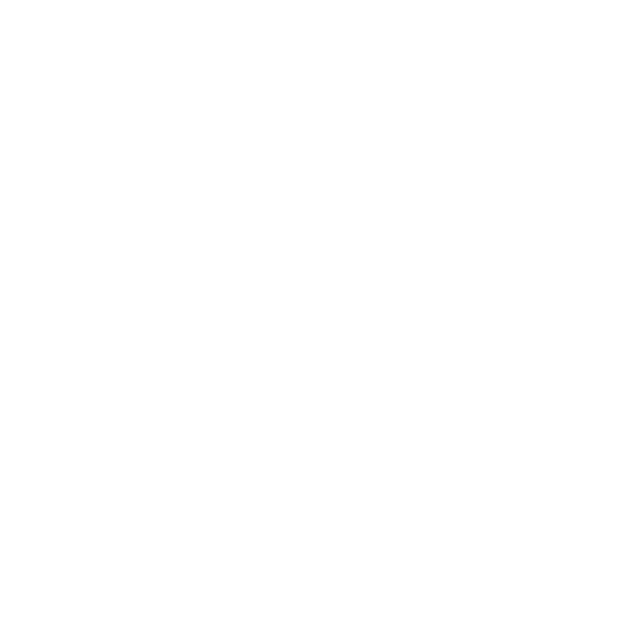
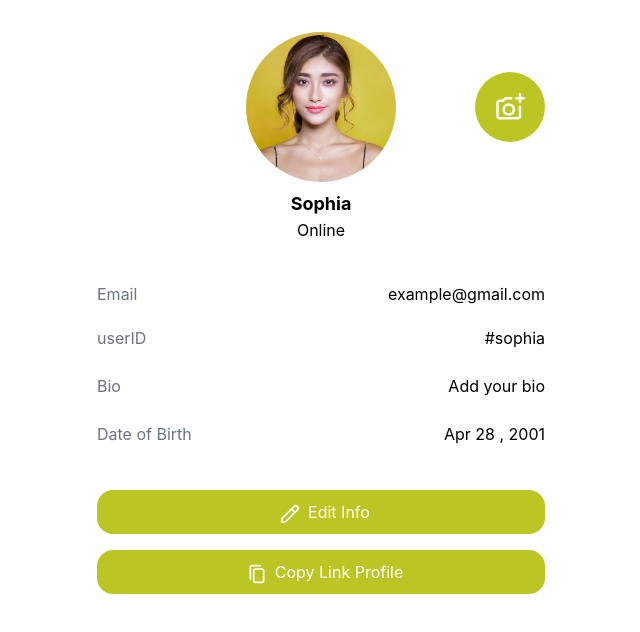
Before and after one commit to Shayan-Mst/ChatApp, a React (Vite) app in the folder my-react-app/: page /profile in a window 1280 px wide. Before the commit this address had no page. Shown: the top 632 px of the page, without its empty margins (319-959 px from the left). Built offline with nearby package versions, Linux system fonts and the light colour scheme.

Commit message:
profile setting aded

```diff
--- a/my-react-app/src/App.jsx
+++ b/my-react-app/src/App.jsx
@@ -8,6 +8,7 @@ import Register from './components/Register'
 import Home from './components/Home'
 import { ChatContext } from './context'
 import Chat from './components/Chat'
+import Profile from './components/Profile'
 
 function App() {
 
@@ -27,6 +28,8 @@ function App() {
   <Route path='/register' element={<Register/>}/>
   <Route path='/home' element={<Home/>}/>
   <Route path='/chat' element={<Chat/>}/>
+  <Route path='/profile' element={<Profile/>}/>
+
 </Routes>
 
 
--- /dev/null
+++ b/my-react-app/src/components/Profile.jsx
@@ -0,0 +1,120 @@
+import React,{useState} from 'react'
+import sophi from './../assets/sophi.jpg'
+import { useNavigate } from 'react-router-dom'
+
+
+const Profile = () => {
+
+    const [copySuccess, setCopySuccess] = useState('');
+
+    const copyToClipboard = async () => {
+      try {
+        const profileLink = 'https://example.com/profile/sophi'; // Replace with dynamic profile URL
+        await navigator.clipboard.writeText(profileLink);
+        setCopySuccess('Profile link copied!'); // Show success message
+        setTimeout(()=>{
+
+            setCopySuccess('');
+
+        },1000)
+      } catch (err) {
+        setCopySuccess('Failed to copy!');
+        console.error('Failed to copy: ', err);
+      }
+    };
+
+    const navigate = useNavigate()
+
+    function goEdit(){
+        navigate('/profile/edit')
+    }
+
+  return (
+    <>
+    <div className='relative md:px-16 h-full '>
+
+
+    <section className='relative'>
+
+    <button className='add-chat absolute top-10 right-0 md:right-24 lg:right-56 xl:right-80'>
+
+<svg width="30" height="30" viewBox="0 0 24 24" fill="none" xmlns="http://www.w3.org/2000/svg"><g id="SVGRepo_bgCarrier" stroke-width="0"></g><g id="SVGRepo_tracerCarrier" stroke-linecap="round" stroke-linejoin="round"></g><g id="SVGRepo_iconCarrier"> <path d="M13 5H9.32843C8.79799 5 8.28929 5.21071 7.91421 5.58579L7.08579 6.41421C6.71071 6.78929 6.20201 7 5.67157 7H4C2.89543 7 2 7.89543 2 9L2 19C2 20.1046 2.89543 21 4 21H18C19.1046 21 20 20.1046 20 19V12M17 5H23M20 8V2M11 18C13.2091 18 15 16.2091 15 14C15 11.7909 13.2091 10 11 10C8.79086 10 7 11.7909 7 14C7 16.2091 8.79086 18 11 18Z" stroke="#fff" stroke-width="2" stroke-linecap="round" stroke-linejoin="round"></path> </g></svg>
+</button>
+        <img style={{width:"150px",height:"150px"}} className='rounded-full object-cover mx-auto' src={sophi} alt='userProfile'/>
+    </section>
+
+<section className='text-center my-2 '>
+    <p className='text-lg font-bold'>Sophia</p>
+    <span>Online</span>
+</section>
+
+<section className='my-8'>
+    <div className='max-w-md mx-auto py-2'>
+
+        <span className='text-gray-500'>Email</span>
+
+        <span className='float-right'>example@gmail.com</span>
+        </div>
+
+        <div className='max-w-md mx-auto py-3'>
+
+        <span className='text-gray-500'>userID</span>
+
+        <span className='float-right'>#sophia</span>
+        </div>
+
+
+        <div className='max-w-md mx-auto py-3'>
+
+<span className='text-gray-500'>Bio</span>
+
+<span className='float-right'>Add your bio</span>
+</div>
+
+
+<div className='max-w-md mx-auto py-3'>
+
+<span className='text-gray-500'>Date of Birth</span>
+
+<span className='float-right'>Apr 28 , 2001</span>
+</div>
+
+</section>
+
+<section className='my-8 text-center'>
+
+
+<div className='my-4'>
+    <button onClick={goEdit} className='btn-one max-w-md '>
+
+    <svg className='inline mx-2' width="20" height="20" viewBox="0 0 24 24" fill="none" xmlns="http://www.w3.org/2000/svg"><g id="SVGRepo_bgCarrier" stroke-width="0"></g><g id="SVGRepo_tracerCarrier" stroke-linecap="round" stroke-linejoin="round"></g><g id="SVGRepo_iconCarrier"> <path fill-rule="evenodd" clip-rule="evenodd" d="M20.8477 1.87868C19.6761 0.707109 17.7766 0.707105 16.605 1.87868L2.44744 16.0363C2.02864 16.4551 1.74317 16.9885 1.62702 17.5692L1.03995 20.5046C0.760062 21.904 1.9939 23.1379 3.39334 22.858L6.32868 22.2709C6.90945 22.1548 7.44285 21.8693 7.86165 21.4505L22.0192 7.29289C23.1908 6.12132 23.1908 4.22183 22.0192 3.05025L20.8477 1.87868ZM18.0192 3.29289C18.4098 2.90237 19.0429 2.90237 19.4335 3.29289L20.605 4.46447C20.9956 4.85499 20.9956 5.48815 20.605 5.87868L17.9334 8.55027L15.3477 5.96448L18.0192 3.29289ZM13.9334 7.3787L3.86165 17.4505C3.72205 17.5901 3.6269 17.7679 3.58818 17.9615L3.00111 20.8968L5.93645 20.3097C6.13004 20.271 6.30784 20.1759 6.44744 20.0363L16.5192 9.96448L13.9334 7.3787Z" fill="#fff"></path> </g></svg>
+
+        Edit Info
+
+        </button>
+    </div>
+
+<div>
+    <button onClick={copyToClipboard}  className='btn-one max-w-md '>
+
+
+    <svg width="20" height="20" className='inline mx-2' viewBox="0 0 24 24" fill="none" xmlns="http://www.w3.org/2000/svg"><g id="SVGRepo_bgCarrier" stroke-width="0"></g><g id="SVGRepo_tracerCarrier" stroke-linecap="round" stroke-linejoin="round"></g><g id="SVGRepo_iconCarrier"> <path fill-rule="evenodd" clip-rule="evenodd" d="M21 8C21 6.34315 19.6569 5 18 5H10C8.34315 5 7 6.34315 7 8V20C7 21.6569 8.34315 23 10 23H18C19.6569 23 21 21.6569 21 20V8ZM19 8C19 7.44772 18.5523 7 18 7H10C9.44772 7 9 7.44772 9 8V20C9 20.5523 9.44772 21 10 21H18C18.5523 21 19 20.5523 19 20V8Z" fill="#fff"></path> <path d="M6 3H16C16.5523 3 17 2.55228 17 2C17 1.44772 16.5523 1 16 1H6C4.34315 1 3 2.34315 3 4V18C3 18.5523 3.44772 19 4 19C4.55228 19 5 18.5523 5 18V4C5 3.44772 5.44772 3 6 3Z" fill="#fff"></path> </g></svg>
+
+        Copy Link Profile
+
+        </button>
+    </div>
+
+</section>
+
+    </div>
+    {copySuccess &&
+      <div className="toaster show" id="toaster">
+      <span>{copySuccess}</span>
+  </div>}
+
+    </>
+  )
+}
+
+export default Profile
```
